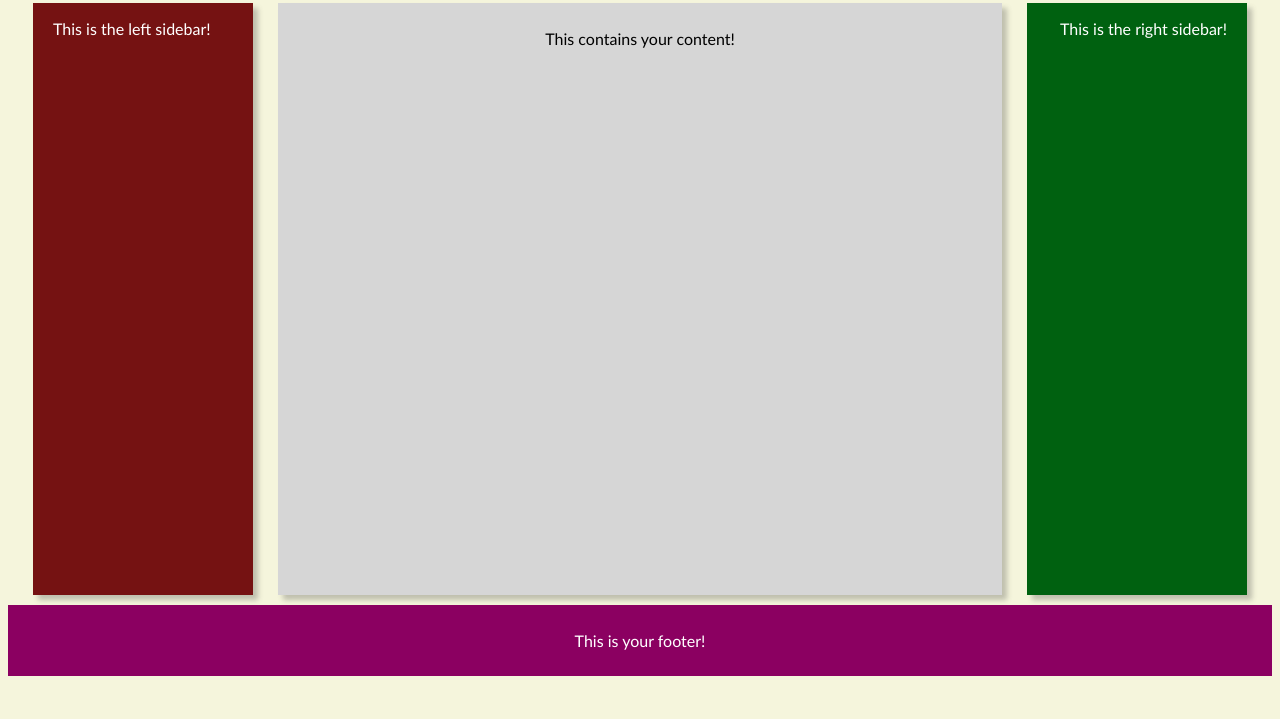
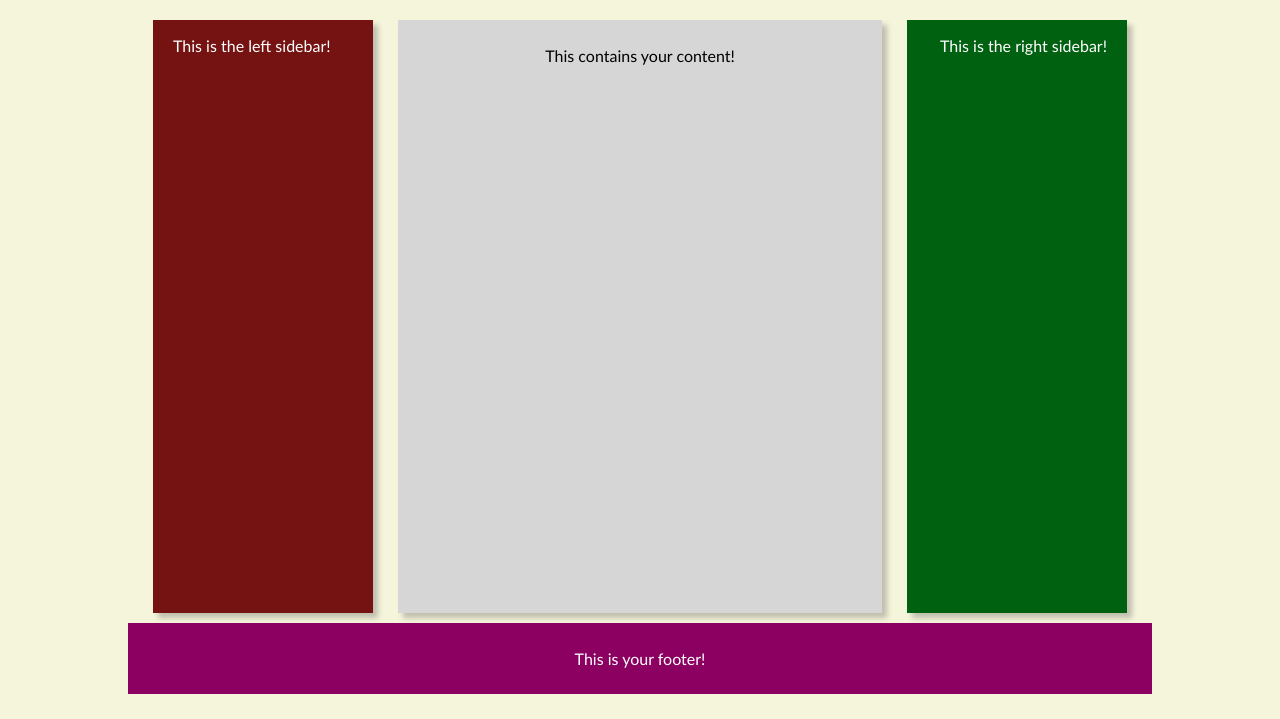
Before and after one commit to inknsharps/coding_practice, a plain HTML site: page 02_feb_2021/02_04_21/holy_grail_flexbox/index.html in a window 1280 px wide. Shown: the part 132-851 px from the top of the page. Before the commit the page ends 816 px from the top, so only its background shows below. Drawn offline with Linux system fonts and the light colour scheme.

Commit message:
edit style.css for holy grail flexbox practice

```diff
--- a/02_feb_2021/02_04_21/holy_grail_flexbox/style.css
+++ b/02_feb_2021/02_04_21/holy_grail_flexbox/style.css
@@ -3,6 +3,7 @@
 body {
     min-height: 100vh; /* This makes the body at least 100% height. */
     font-family: 'Gill Sans', 'Gill Sans MT', Calibri, 'Trebuchet MS', sans-serif;
+    margin: 2% 10% 2%;
     background-color: beige;
 }
 
```
